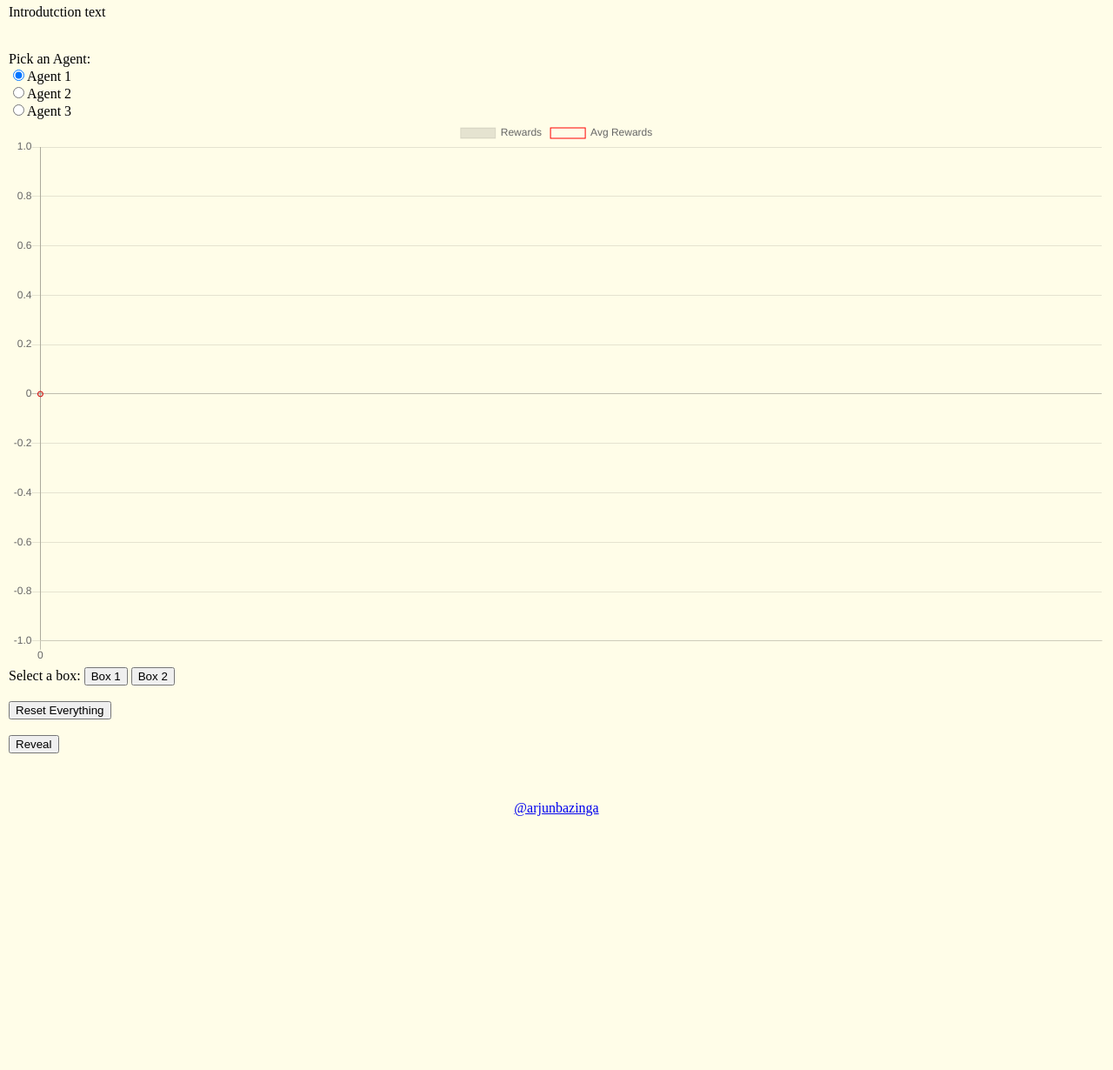
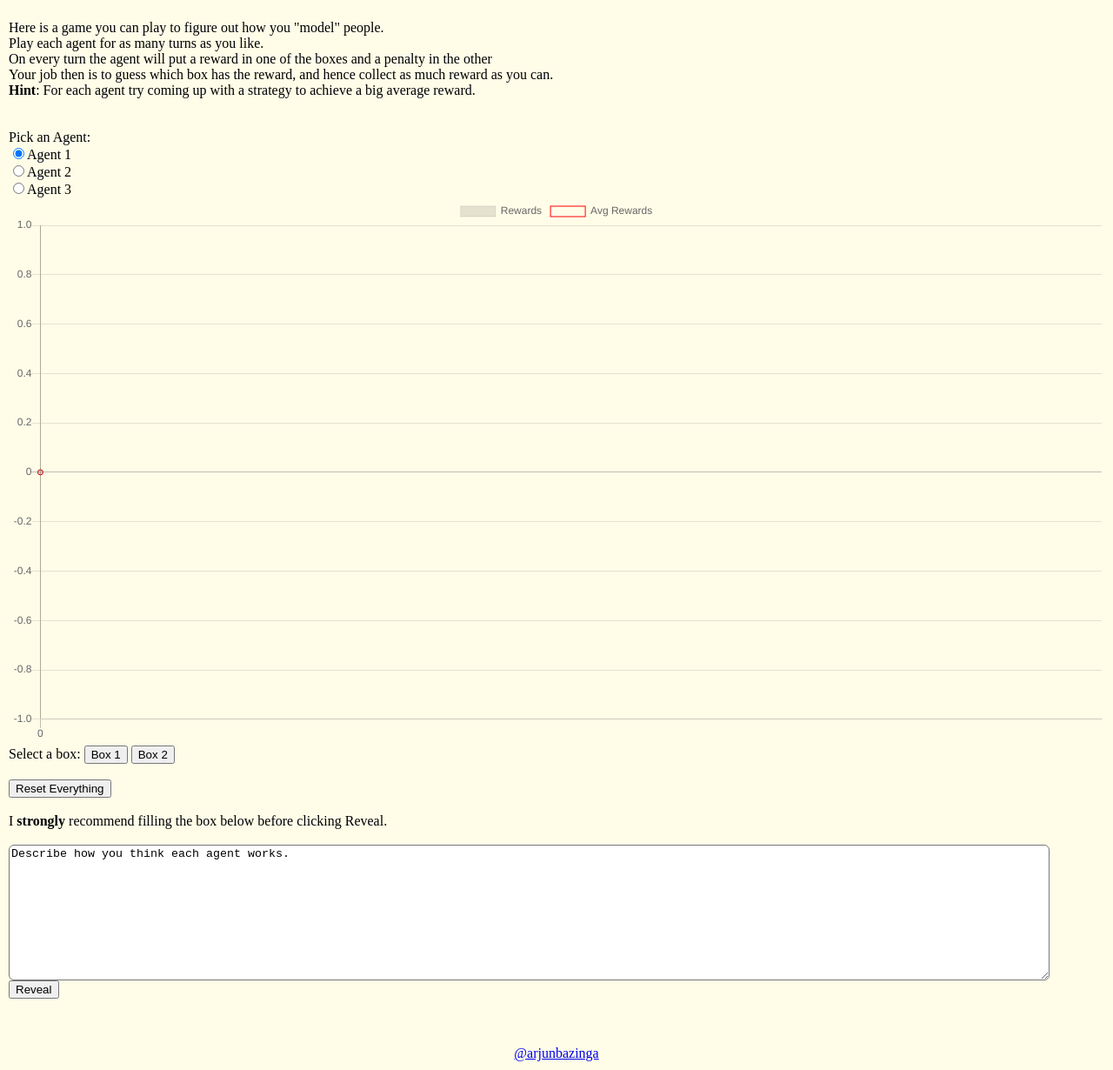
Before and after one commit to arjunbazinga/fof, a plain HTML site: page index.html in a window 1280 px wide. Shown: the part 52-1282 px from the top of the page at 87% size. Before the commit the page ends 1000 px from the top, so only its background shows below. Drawn offline with nearby package versions, Linux system fonts and the light colour scheme.

Commit message:
added intro

```diff
--- a/fof.js
+++ b/fof.js
@@ -25,6 +25,7 @@ function reset() {
     document.getElementById("revealed").style.display = "none"
     document.getElementById("reveal").style.display = "block"
     document.getElementById("probs").style.display = "none"
+    document.getElementById("des").value = "Describe how you think each agent works."
 }
 
 function choose(agent, probs) {
--- a/index.html
+++ b/index.html
@@ -22,7 +22,7 @@
     <meta Author="arjunbazinga"
     <meta topics="Reinforcement learning, humans, AI,">
 </head>
-<title>How do "you" model people</title>
+<title>How do "you" model people ?</title>
 
 <body>
     <style>
@@ -37,13 +37,29 @@
             ::selection {
                 background: yellow;
             }
+            textarea{
+                margin: auto;
+                min-width: 95%;
+                max-width: 100%;
+                min-height: 20%;
+                border-radius: 6px;
+                box-shadow: 2px 2px 8px rgba(black, .3);
+                border: 1
+            }
     </style>
     <div>
-        <h2>How do "you" model people?</h2>
+        <h2>How do "you" model people ?</h2>
     </div>
 
     <div>
-        Introdutction  text
+        <br>
+        Here is a game you can play to figure out how you "model" people.<br>
+
+        Play each agent for as many turns as you like.<br>
+        On every turn the agent will put a reward in one of the boxes and a penalty in the other<br>
+        Your job then is to guess which box has the reward, and hence collect as much reward as you can.<br>
+
+        <b>Hint</b>: For each agent try coming up with a strategy to achieve a big average reward.<br>
     </div>
     <br>
     <br>
@@ -80,6 +96,10 @@
     <div>
         <input type="button" id="reset" value="Reset Everything">
         <br>
+        <br>
+        I <b>strongly</b> recommend filling the box below before clicking  Reveal.<br> <br>
+        <textarea id="des"></textarea>
+        <br>
         <div id="revealed" style="display:none">
             <p>
                 Agent 1 is Random it puts the reward in the two boxes with equal probability.
@@ -95,25 +115,25 @@
                 <a href="https://arxiv.org/abs/1711.09883">
                     AI Safety Gridworlds</a> in which the authors use simple
                 <a href="https://en.wikipedia.org/wiki/">Exponential Smoothing</a> to assing probabilities
-                to each box.
+                to each box.<br>
 
                 Try adjusting the learning rate here:
                 <input type="number" id="lr" , value=0.25>
                 <input type="button" , id="lrc" , value="Update">
-                <br> <br>
-                You'll see the closer you are to 1 the more the prediction will be affected by what happend in the recent
+                <br>
+                You'll see the closer the learning rate is to 1 the more the prediction will be affected by what happend in the recent
                 past.<br><br>
 
                 After calculating the probabilities the Good agent just selects the box with the higher probability and the Evil agent does the opposite.
 
-                This simple enviroment is supposed to test how your RL algorithms modles different kinds of agents, it encounters.
+                This simple enviroment is supposed to test how different RL algorithms modle different kinds of agents.
 
 
 
             </p>
+            <br>
+        </div>
 
-        </div>
-        <br>
         <input type="button" id="reveal" value="Reveal">
     </div>
     <br>
```
Also changed, not shown: fof.min.js, 1 other file.
